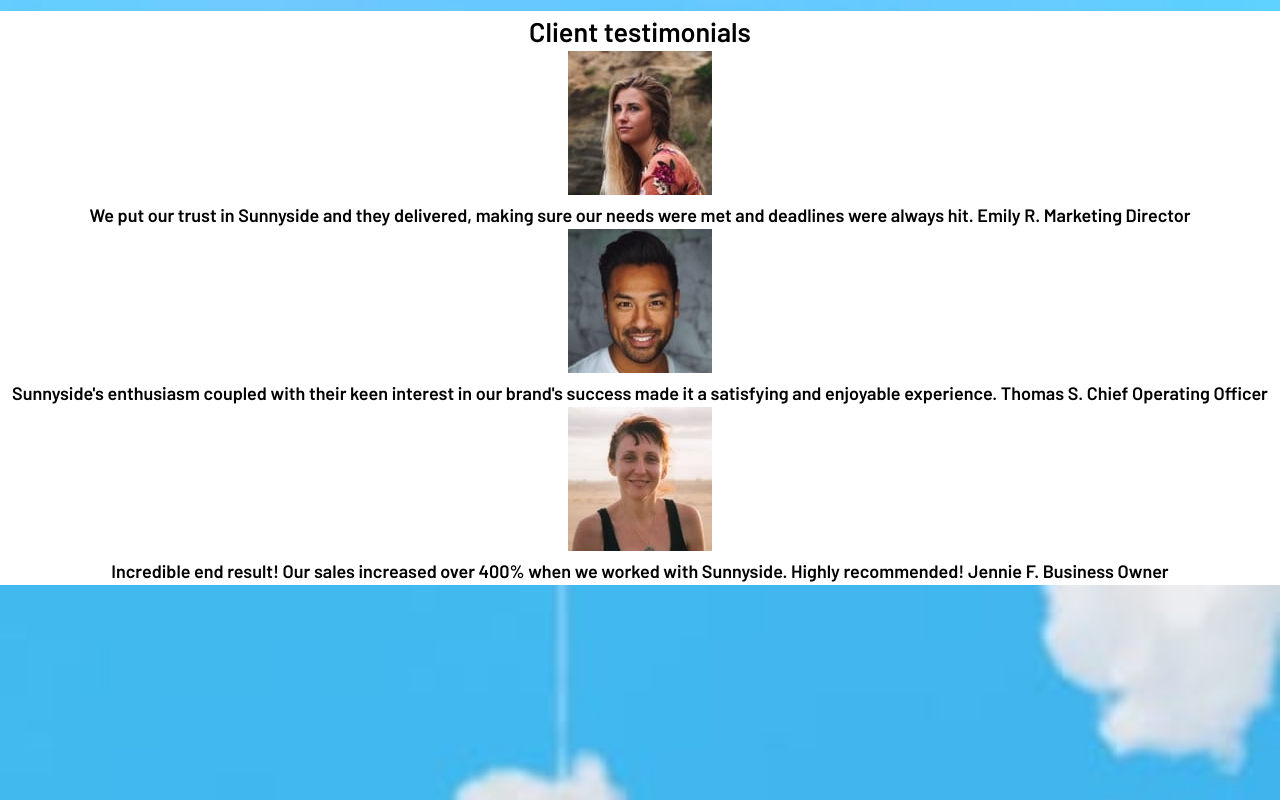
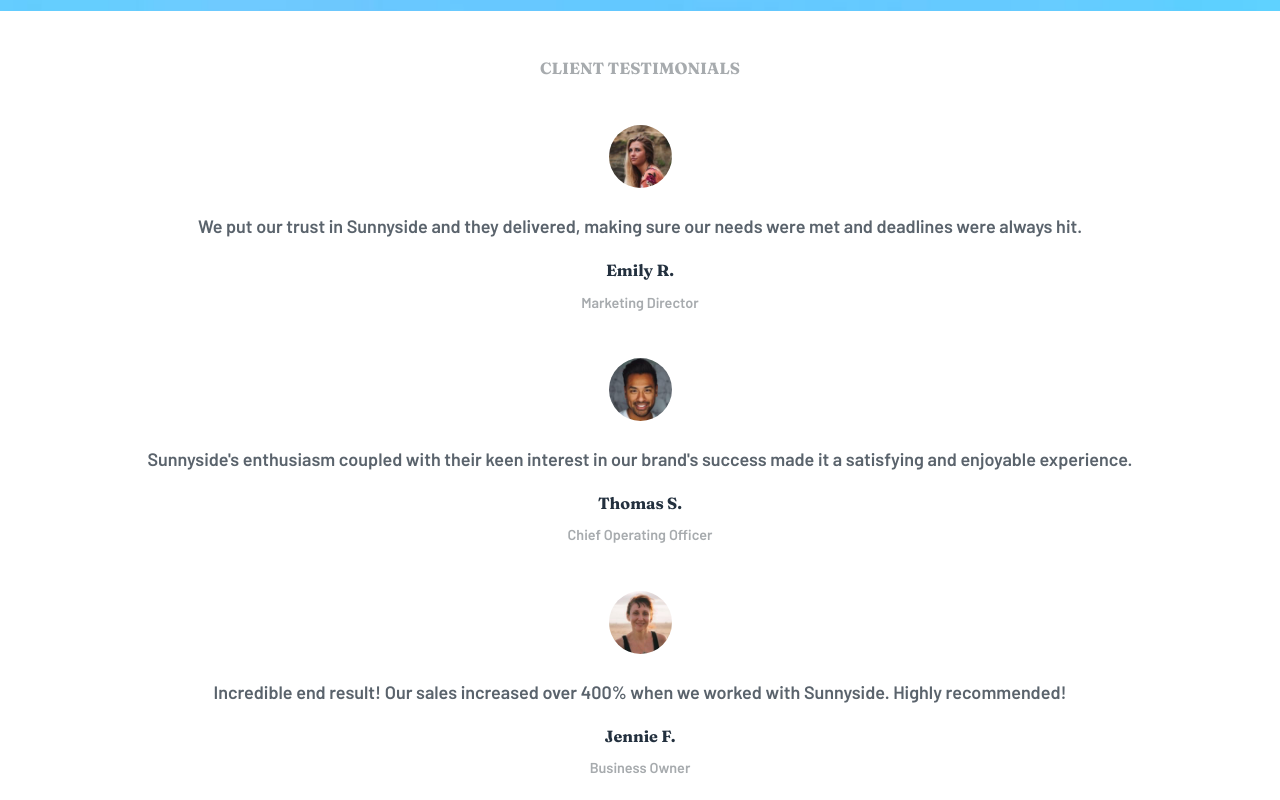
Before and after one commit to EdisonPadilla/sunnyside-agency-landing-page, a plain HTML site: page index.html in a window 1280 px wide. Shown: the part 4460-5260 px from the top of the page. Drawn offline with Linux system fonts and the light colour scheme.

Commit message:
avance css seccion testimonios

```diff
--- a/index.html
+++ b/index.html
@@ -102,36 +102,40 @@
           </p>
         </article>
       </section>
-      <section>
-        <h2>Client testimonials</h2>
+      <section class="testimonials-section">
+        <h2 class="title-testimonials fraunces-font">CLIENT TESTIMONIALS</h2>
         <article>
           <figure>
-            <img src="./images/image-emily.jpg" alt="" />
+            <img src="./images/image-emily.jpg" alt="" class="client-photo" />
           </figure>
-          <p>
+          <p class="testimony">
             We put our trust in Sunnyside and they delivered, making sure our
-            needs were met and deadlines were always hit. Emily R. Marketing
-            Director
+            needs were met and deadlines were always hit.
           </p>
+          <p class="client-name fraunces-font">Emily R.</p>
+          <p class="client-profession">Marketing Director</p>
         </article>
         <article>
           <figure>
-            <img src="./images/image-thomas.jpg" alt="" />
+            <img src="./images/image-thomas.jpg" alt="" class="client-photo" />
           </figure>
-          <p>
+          <p class="testimony">
             Sunnyside's enthusiasm coupled with their keen interest in our
             brand's success made it a satisfying and enjoyable experience.
-            Thomas S. Chief Operating Officer
           </p>
+          <p class="client-name fraunces-font">Thomas S.</p>
+          <p class="client-profession">Chief Operating Officer</p>
         </article>
         <article>
           <figure>
-            <img src="./images/image-jennie.jpg" alt="" />
+            <img src="./images/image-jennie.jpg" alt="" class="client-photo" />
           </figure>
-          <p>
+          <p class="testimony">
             Incredible end result! Our sales increased over 400% when we worked
-            with Sunnyside. Highly recommended! Jennie F. Business Owner
+            with Sunnyside. Highly recommended!
           </p>
+          <p class="client-name fraunces-font">Jennie F.</p>
+          <p class="client-profession">Business Owner</p>
         </article>
       </section>
       <section>
@@ -157,6 +161,8 @@
             class="img-size"
           />
         </figure>
+      </section>
+      <section>
         <figure>
           <img src="./images/logo.svg" alt="" />
         </figure>
--- a/main_style.css
+++ b/main_style.css
@@ -165,3 +165,38 @@ nav {
 .title-section-2 {
   margin-bottom: 18px;
 }
+
+.testimonials-section {
+  padding: 45px 5%;
+}
+
+.title-testimonials {
+  color: var(--grayish-blue);
+  font-size: 0.9em;
+}
+
+.testimonials-section article {
+  padding-top: 45px;
+}
+
+.client-photo {
+  width: 63px;
+  height: 63px;
+  border-radius: 50%;
+}
+
+.testimony {
+  margin: 18px 0;
+  color: var(--very-dark-grayish-blue);
+}
+
+.client-name {
+  font-size: 0.9em;
+  color: var(--very-dark-desaturated-blue);
+}
+
+.client-profession {
+  margin-top: 9px;
+  color: var(--grayish-blue);
+  font-size: 0.8em;
+}
```
